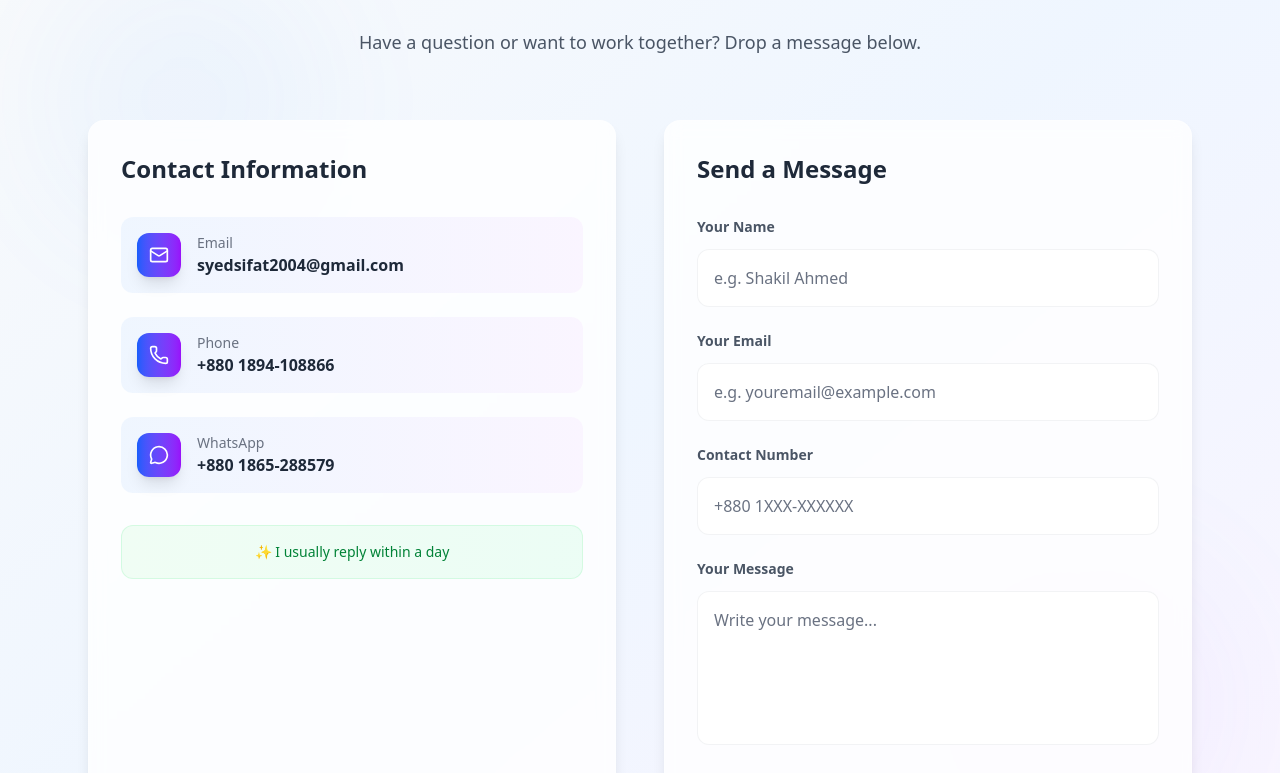
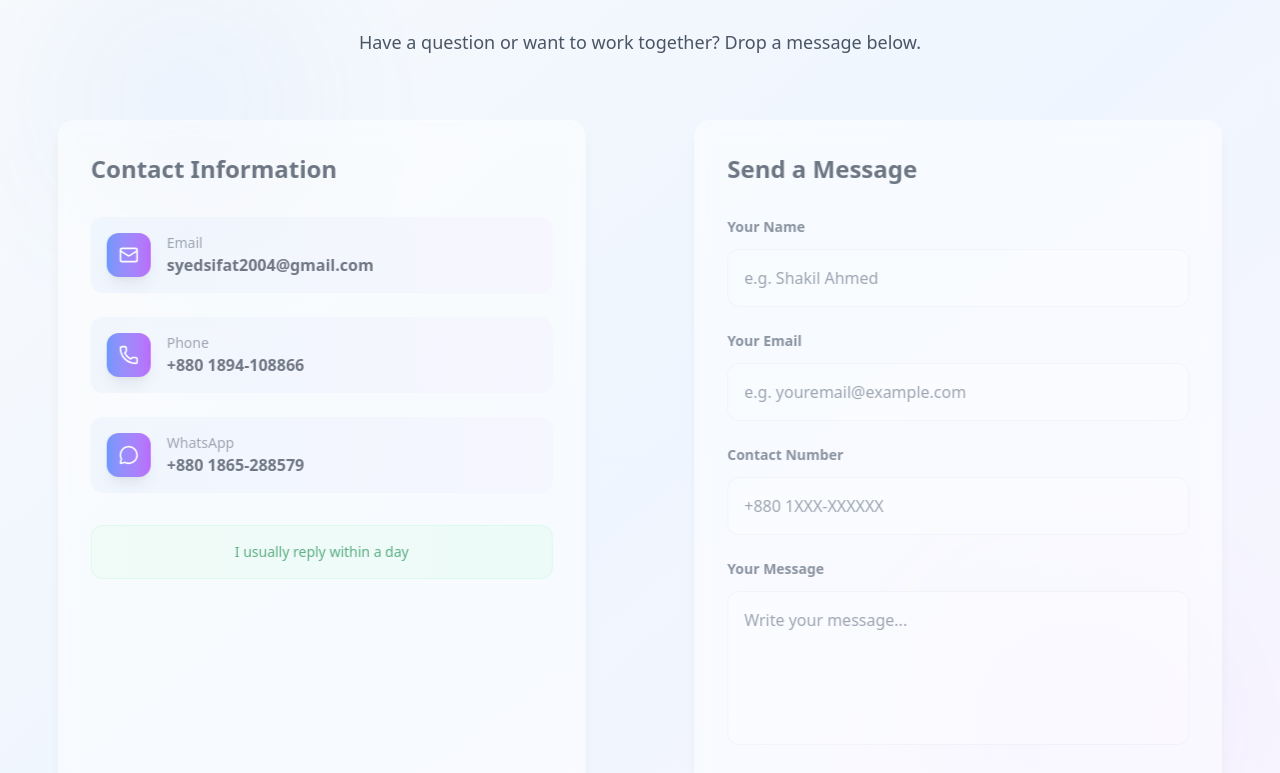
Before and after one commit to Beyond-Sifat/My-Portfolio, a React (Vite) app: page / in a window 1280 px wide. Shown: the part 4873-5646 px from the top of the page. Built offline with nearby package versions, Linux system fonts and the light colour scheme.

Commit message:
add animation

```diff
--- a/package.json
+++ b/package.json
@@ -12,7 +12,9 @@
   "dependencies": {
     "@emailjs/browser": "^4.4.1",
     "@tailwindcss/vite": "^4.1.11",
+    "aos": "^2.3.4",
     "lucide-react": "^0.536.0",
+    "motion": "^12.23.24",
     "react": "^19.1.0",
     "react-dom": "^19.1.0",
     "react-fast-marquee": "^1.6.5",
--- a/src/Component/Contact/Contact.jsx
+++ b/src/Component/Contact/Contact.jsx
@@ -2,6 +2,9 @@
 import { Mail, Phone, MessageCircle, Send } from "lucide-react";
 import { useState } from "react";
 import emailjs from '@emailjs/browser';
+// import { motion } from "framer-motion";
+import { motion, useScroll, useTransform } from "framer-motion";
+import { useRef } from "react";
 
 const Contact = () => {
     const [form, setForm] = useState({
@@ -11,6 +14,28 @@ const Contact = () => {
         message: "",
     });
     const [loading, setLoading] = useState(false);
+
+
+    const leftRef = useRef(null);
+    const rightRef = useRef(null);
+
+    const { scrollYProgress: leftProgress } = useScroll({
+        target: leftRef,
+        offset: ["0.2 1", "0.2 0.7"]  // enter & exit animation
+    });
+
+    const { scrollYProgress: rightProgress } = useScroll({
+        target: rightRef,
+        offset: ["0.2 1", "0.2 0.7"]
+    });
+
+    const leftX = useTransform(leftProgress, [0, 1], [-80, 0]);
+    const leftOpacity = useTransform(leftProgress, [0, 1], [0, 1]);
+
+    const rightX = useTransform(rightProgress, [0, 1], [80, 0]);
+    const rightOpacity = useTransform(rightProgress, [0, 1], [0, 1]);
+
+
 
     const handleChange = (e) => {
         const { name, value } = e.target;
@@ -71,7 +96,11 @@ const Contact = () => {
 
                 <div className="grid md:grid-cols-2 gap-12">
                     {/* Contact Information */}
-                    <div className="bg-white/80 dark:bg-gray-800/80 backdrop-blur-sm rounded-2xl shadow-lg hover:shadow-xl dark:shadow-blue-900/20 dark:hover:shadow-blue-900/30 p-8 transition-all duration-300 border border-white/20 dark:border-gray-700/30">
+                    <motion.div
+                        ref={leftRef}
+                        style={{ x: leftX, opacity: leftOpacity }}
+                        className="bg-white/80 dark:bg-gray-800/80 backdrop-blur-sm rounded-2xl shadow-lg hover:shadow-xl dark:shadow-blue-900/20 dark:hover:shadow-blue-900/30 p-8 transition-all duration-300 border border-white/20 dark:border-gray-700/30"
+                    >
                         <h3 className="text-2xl font-semibold mb-8 text-gray-800 dark:text-gray-100">
                             Contact Information
                         </h3>
@@ -116,13 +145,17 @@ const Contact = () => {
 
                         <div className="mt-8 p-4 rounded-xl bg-gradient-to-r from-green-50 to-emerald-50 dark:from-green-900/20 dark:to-emerald-900/20 border border-green-200/50 dark:border-green-700/30">
                             <p className="text-sm text-green-700 dark:text-green-300 font-medium text-center">
-                                ✨ I usually reply within a day
+                                I usually reply within a day
                             </p>
                         </div>
-                    </div>
+                    </motion.div>
 
                     {/* Contact Form */}
-                    <div className="bg-white/80 dark:bg-gray-800/80 backdrop-blur-sm rounded-2xl shadow-lg hover:shadow-xl dark:shadow-blue-900/20 dark:hover:shadow-blue-900/30 p-8 transition-all duration-300 border border-white/20 dark:border-gray-700/30">
+                    <motion.div
+                        ref={rightRef}
+                        style={{ x: rightX, opacity: rightOpacity }}
+                        className="bg-white/80 dark:bg-gray-800/80 backdrop-blur-sm rounded-2xl shadow-lg hover:shadow-xl dark:shadow-blue-900/20 dark:hover:shadow-blue-900/30 p-8 transition-all duration-300 border border-white/20 dark:border-gray-700/30"
+                    >
                         <h3 className="text-2xl font-semibold mb-8 text-gray-800 dark:text-gray-100">
                             Send a Message
                         </h3>
@@ -196,10 +229,10 @@ const Contact = () => {
                                 {loading ? "Sending..." : "Send Message"}
                             </button>
                         </form>
-                    </div>
+                    </motion.div>
                 </div>
-            </div>
-        </section>
+            </div><br />
+        </section >
     );
 };
 
--- a/src/main.jsx
+++ b/src/main.jsx
@@ -5,6 +5,7 @@ import App from './App.jsx'
 import { RouterProvider } from 'react-router'
 import { router } from './router/Router.jsx'
 
+
 createRoot(document.getElementById('root')).render(
   <StrictMode>
     {/* <App /> */}
```
Also changed, not shown: 1 other file (tests, documents, lock files or other folders).
